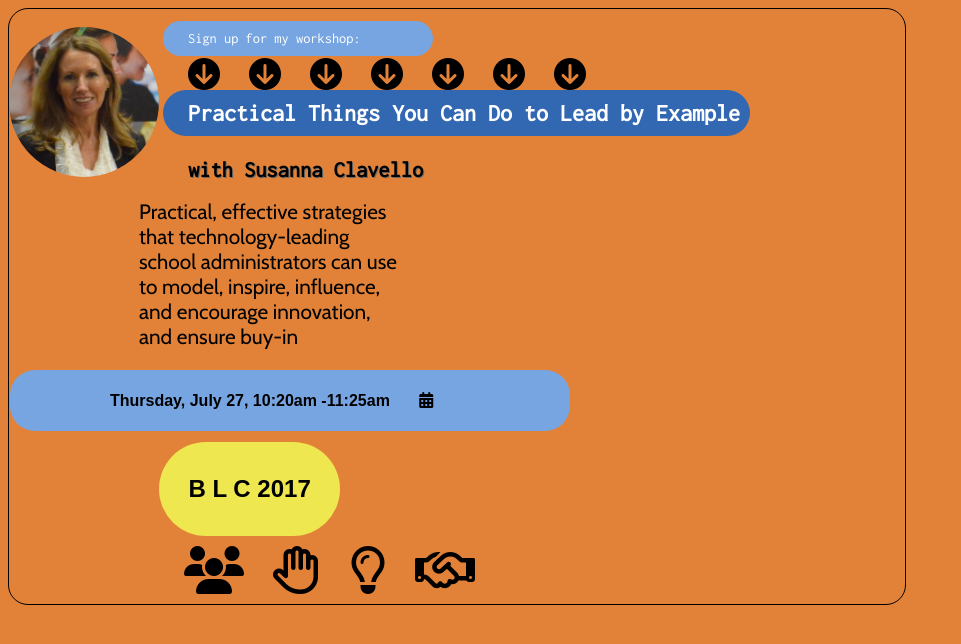
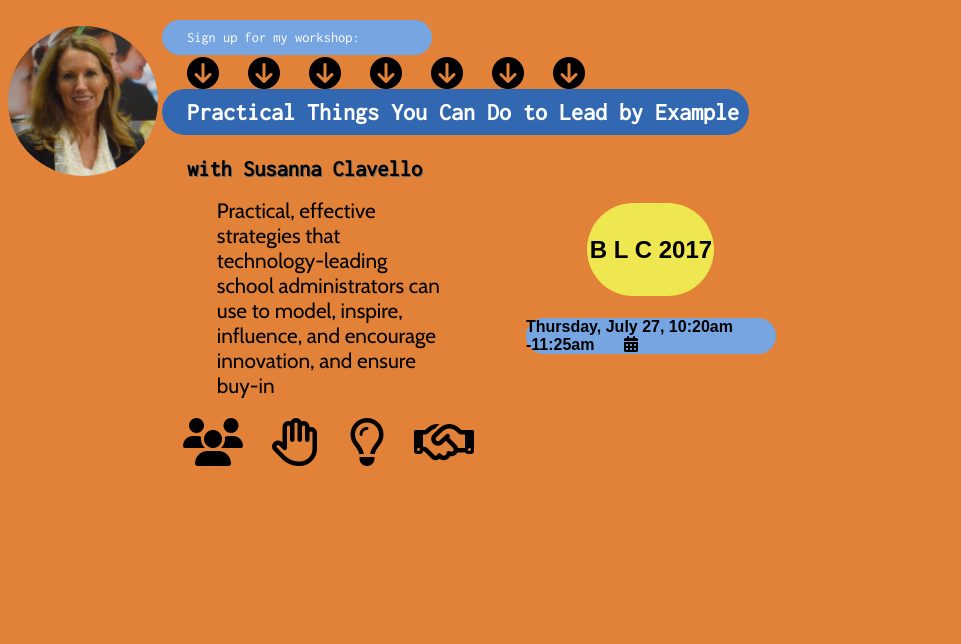
Before and after one commit to marinacor1/mom-twitter, a plain HTML site: page index.html in a window 1280 px wide. Shown: the whole page, without its empty margins (0-961 px from the left). Drawn offline with nearby package versions, Linux system fonts and the light colour scheme; a script that the page names is missing; a web font is replaced by a local one.

Commit message:
Stacked BLC and dates

```diff
--- a/index.html
+++ b/index.html
@@ -29,15 +29,19 @@
       <h2> Practical Things You Can Do to Lead by Example </h2>
       <h3> with Susanna Clavello </h3>
     </div>
+    <div class="parent">
       <div class="overview">
         <p>Practical, effective strategies that technology-leading school administrators can use to model, inspire, influence, and encourage innovation, and ensure buy-in</p>
+      </div>
+      <div class="second-parent">
+        <div class="blc">
+          <h4><center> B L C 2017 </center></h4>
         </div>
         <div class = "dates">
           <h4> Thursday, July 27, 10:20am -11:25am <i class="fa fa-calendar fa-2x;" aria-hidden="true" style="display: inline;"></i>
           </h4>
         </div>
-    <div class="blc">
-      <h4><center> B L C 2017 </center></h4>
+      </div>
     </div>
     <div class="icons">
       <i class="fa fa-users fa-3x" aria-hidden="true"></i>
--- a/styles.css
+++ b/styles.css
@@ -45,18 +45,19 @@ i {
 }
 
 .blc {
-  margin-top: 10px;
-  margin-bottom: 10px;
+  /*margin-top: 10px;
+  margin-bottom: 10px;*/
   padding-left: 150px;
   font-family: Revalia, arial, sans-serif;
   font-weight: 400;
   font-size: 1.5em;
-  display: block;
+  /*display: block;*/
   background-color: #efe74f;
   border-radius: 95px;
   padding: 1px;
-  width: 20%;
-  margin-left: 150px;
+  width: 50%;
+  /*margin-left: 150px;*/
+  margin: auto;
 }
 
 .overview {
@@ -64,28 +65,36 @@ i {
   width: 30%;
   font-size: 1.3em;
   padding-left: 130px;
+  margin: auto;
 }
 
 .arrows {
   padding-top: 12px;
   margin-bottom: -20px;
 }
+
+.parent {
+  display: flex;
+}
+
+.second-parent {
+  flex-direction: column;
+}
 .dates {
-  display: inline-block;
+  /*justify-content: flex-end;*/
   font-family: Revalia, arial, sans-serif;
-  padding-left: 100px;
-  padding-right: 10px;
+  /*padding-left: 100px;*/
+  /*padding-right: 10px;*/
   background-color: #76a5e2;
   border-radius: 25px;
-  width: 450px;
-  margin: 1px;
-  margin-right: 2px;
+  width: 250px;
+  /*margin: 1px;
+  margin-right: 2px;*/
+  margin: auto;
 }
 
 body {
-  border: solid 1px #000;
   padding-bottom: 40px;
-  width: 70%;
-  border-radius: 20px;
+  width: 60%;
   background-color: #e28238;
 }
```
Lines whose indentation alone changed are shown as unchanged.
